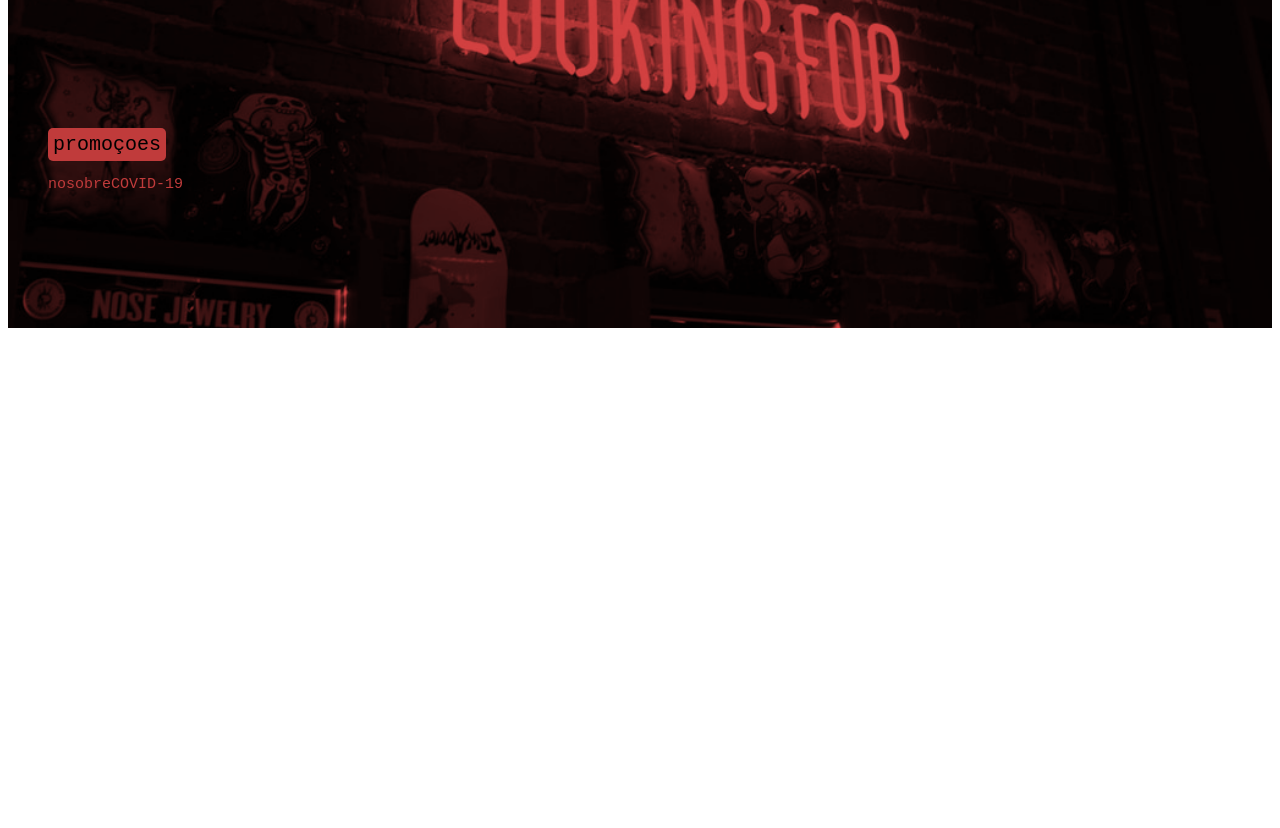
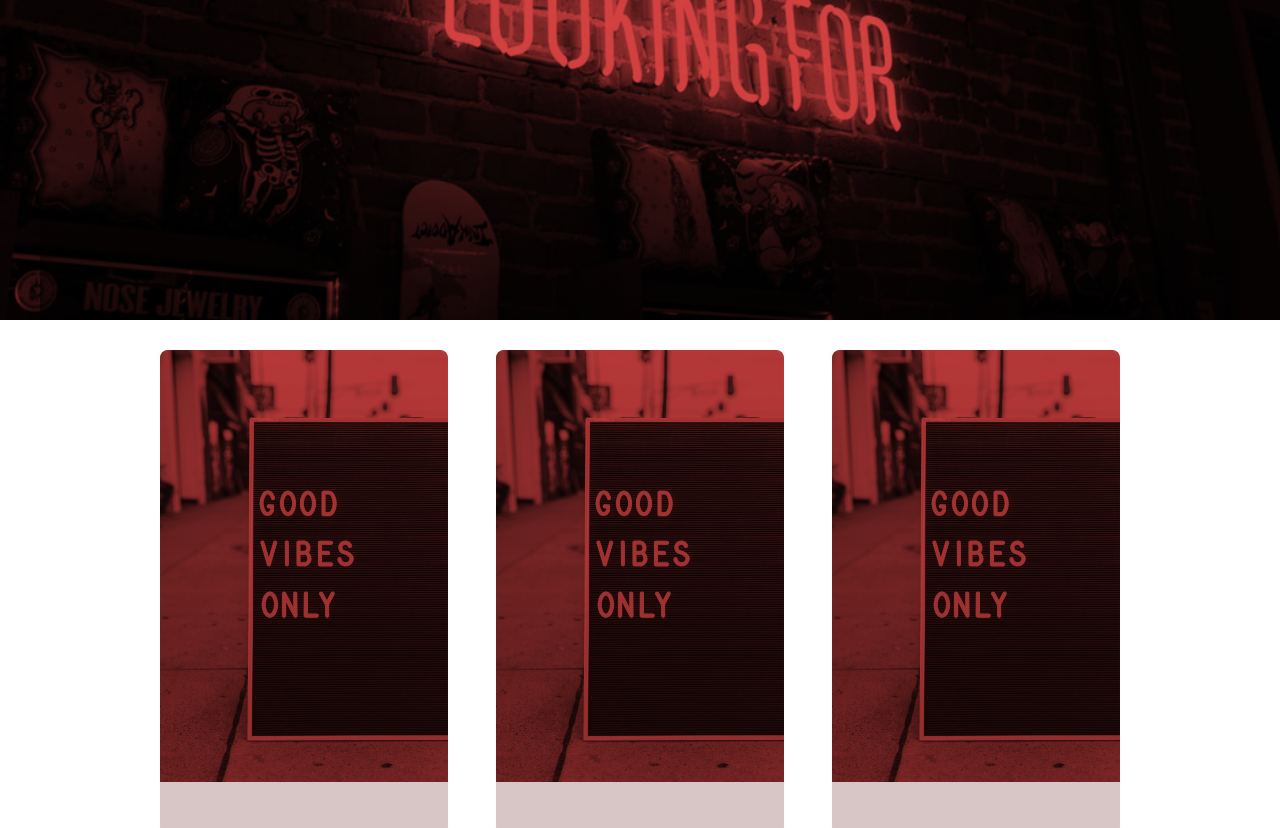
Before and after one commit to hgribeiro/resenhadequarta, a React app: page / in a window 1280 px wide. Shown: the part 560-1388 px from the top of the page. Before the commit the page ends 896 px from the top, so only its background shows below. Built offline with nearby package versions, Linux system fonts and the light colour scheme.

Commit message:
com corpo

```diff
--- a/public/index.html
+++ b/public/index.html
@@ -14,7 +14,7 @@
     <title>Loja Samba</title>
   </head>
   <body>
-    <noscript>Você precisa do JavaScript habilitado para usar este website.</noscript>
+
     <div id="root"></div>
 
   </body>
--- /dev/null
+++ b/src/components/catalogo/index.js
@@ -0,0 +1,44 @@
+import React from 'react';
+import Produto from './../produto';
+
+
+import prod1 from '../../assets/prod2.png';
+
+export default class Catalogo extends React.Component {
+  render(){
+    return (
+
+
+      <>
+        <div className="container">
+          <ul className="h-catalogo">
+            <Produto
+            picture = {prod1}
+            />
+            <Produto
+            picture = {prod1}
+            />
+            <Produto
+            picture = {prod1}
+            />
+            <Produto
+            picture = {prod1}
+            />
+            <Produto
+            picture = {prod1}
+            />
+            <Produto
+            picture = {prod1}
+            />
+             <Produto
+            picture = {prod1}
+            />
+
+          </ul>
+        </div>
+
+
+      </>
+    )
+  }
+}
--- a/src/components/main-page/index.js
+++ b/src/components/main-page/index.js
@@ -1,6 +1,7 @@
 import React from 'react';
 import Footer from '../footer';
 import Header from '../header';
+import Catalogo from '../catalogo';
 
 
 export default class MainPage extends React.Component {
@@ -9,7 +10,7 @@ export default class MainPage extends React.Component {
 
           <>
             <Header/>
-
+            <Catalogo/>
             <Footer/>
           </>
 
--- /dev/null
+++ b/src/components/produto/index.js
@@ -0,0 +1,24 @@
+import React from 'react';
+
+export default class Produto extends React.Component {
+  render(){
+    return (
+
+      <>
+      <li className="h-catalog-item">
+        <figure className="h-catalogo-item--product">
+
+          <img
+          src={this.props.picture}
+            />
+
+        </figure>
+        <div className="h-catalog-item--description">
+
+        </div>
+      </li>
+      </>
+
+    )
+  }
+}
--- a/src/styles/app.scss
+++ b/src/styles/app.scss
@@ -9,6 +9,7 @@
 // Components
 @import "components/h-footer";
 @import "components/h-header";
+@import "components/h-catalogo";
 
 // Templates
 @import "templates/sobre";
--- /dev/null
+++ b/src/styles/components/h-catalogo.scss
@@ -0,0 +1,36 @@
+li {
+  list-style: none;
+}
+
+.h-catalogo {
+  width: 100%;
+  padding: 0;
+  margin: 30px 0 0 0;
+  display: flex;
+  flex-wrap: wrap;
+  justify-content: space-between;
+
+    li {
+      background-color: rgb(216, 197, 197);
+      border-radius: 8px;
+      box-shadow: 0 2px 4px rgba(204, 194, 194, 0.1);
+      display: flex;
+      flex-direction: column;
+      margin-bottom: 30px;
+      overflow: hidden;
+      width: 30%;
+      padding-bottom: 50px;
+
+        figure {
+          margin: 0;
+          width: 100%;
+          height: auto;
+          overflow: hidden;
+          position: relative;
+            img {
+              width: 100%;
+              height: auto;
+            }
+        }
+    }
+}
--- a/src/styles/components/h-header.scss
+++ b/src/styles/components/h-header.scss
@@ -8,6 +8,8 @@
   padding: 10px 40px 0 40px;
   background-image: url('./../assets/duotone.png');
   background-size: cover;
+  background-attachment: fixed;
+  background-repeat: no-repeat;
   height: 110vh;
   position: relative;
   width: 100%;
@@ -17,6 +19,7 @@
           align-items: center;
           justify-content: space-between;
           width: 100%;
+          // position: absolute;
           &-logo{
             height: 30px;
             width: auto;
@@ -34,15 +37,30 @@
 
 }
 
+.h-header:after {
+	background: linear-gradient(
+		0deg,
+		rgba(0, 0, 0, 0.6) 0%,
+		rgba(0, 212, 255, 0) 75%
+	);
+	content: "";
+	height: 100%;
+	left: 0;
+	// position: absolute;
+	top: 0;
+	width: 100%;
+}
+
 .navbar {
   display: flex;
   align-items: center;
   justify-content: space-between;
-  margin-right: 60px;
+  margin-right: 40px;
+  // position: relative;
   ul {
     display: flex;
     list-style: none;
-    margin-right: 40px;
+    margin-right: 60px;
   }
   &-item{
     color: rgb(192, 59, 59);
@@ -74,6 +92,7 @@
 .h-header-colum {
   width: 100%;
   margin-bottom: 120px;
+  // position: r;
 
       &-promo{
       display: flex;
@@ -95,6 +114,7 @@
 .redi{
     width: fit-content;
     padding: 5px 5px;
+    margin-top: 35%;
 
     background-color: rgb(192, 59, 59);
     border-radius: 5px;
--- a/src/styles/general.scss
+++ b/src/styles/general.scss
@@ -5,5 +5,12 @@
 
 body {
 	font-size: 10px;
-	font-family: 'Courier New', Courier, monospace
+	font-family: 'Courier New', Courier, monospace;
+	margin: 0;
 }
+
+.container {
+	margin:  0 auto;
+	position: relative;
+	width: 960px;
+}
```
Also changed, not shown: src/assets/prod1.png (added), src/assets/prod2.png (added), src/assets/prod3.png (added), src/assets/prod4.png (added), src/assets/prod5.png (added), src/assets/prod6.png (added), src/assets/prod7.png (added), src/styles/app.css, 1 other file.
